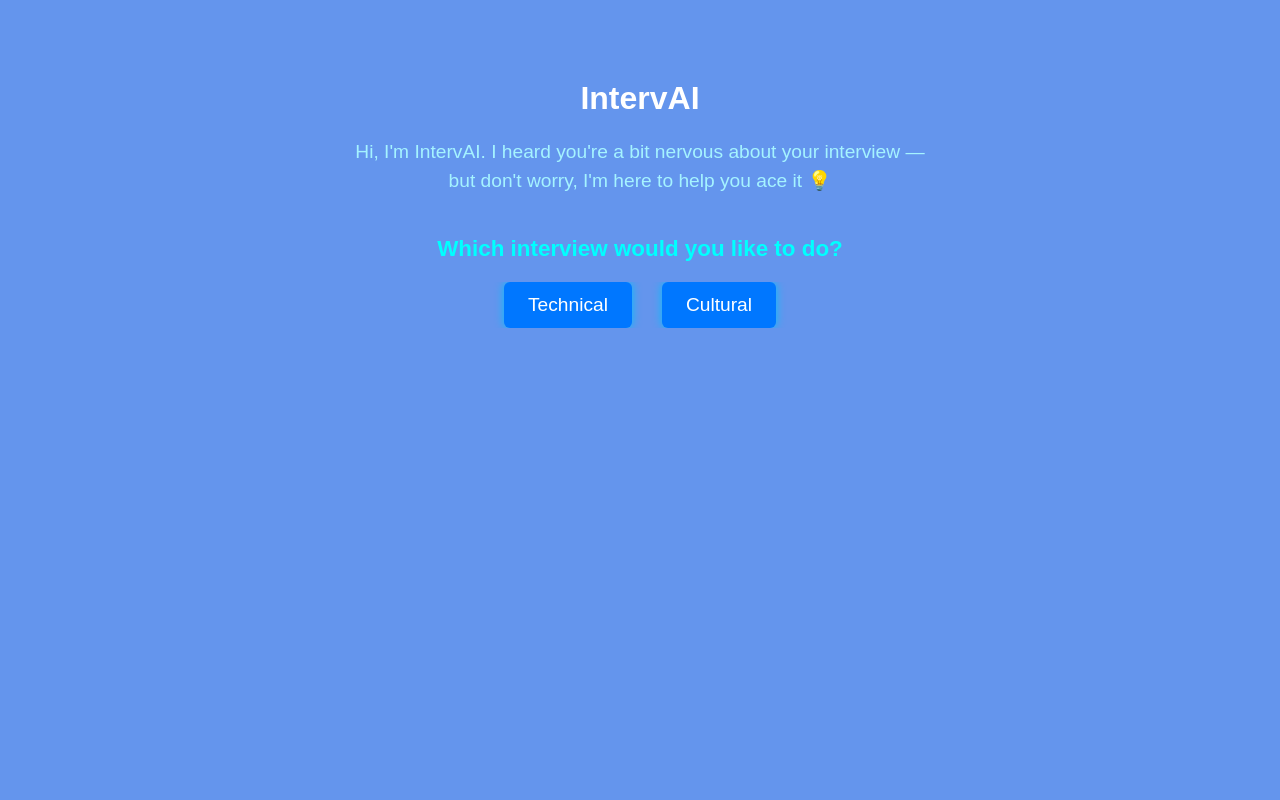
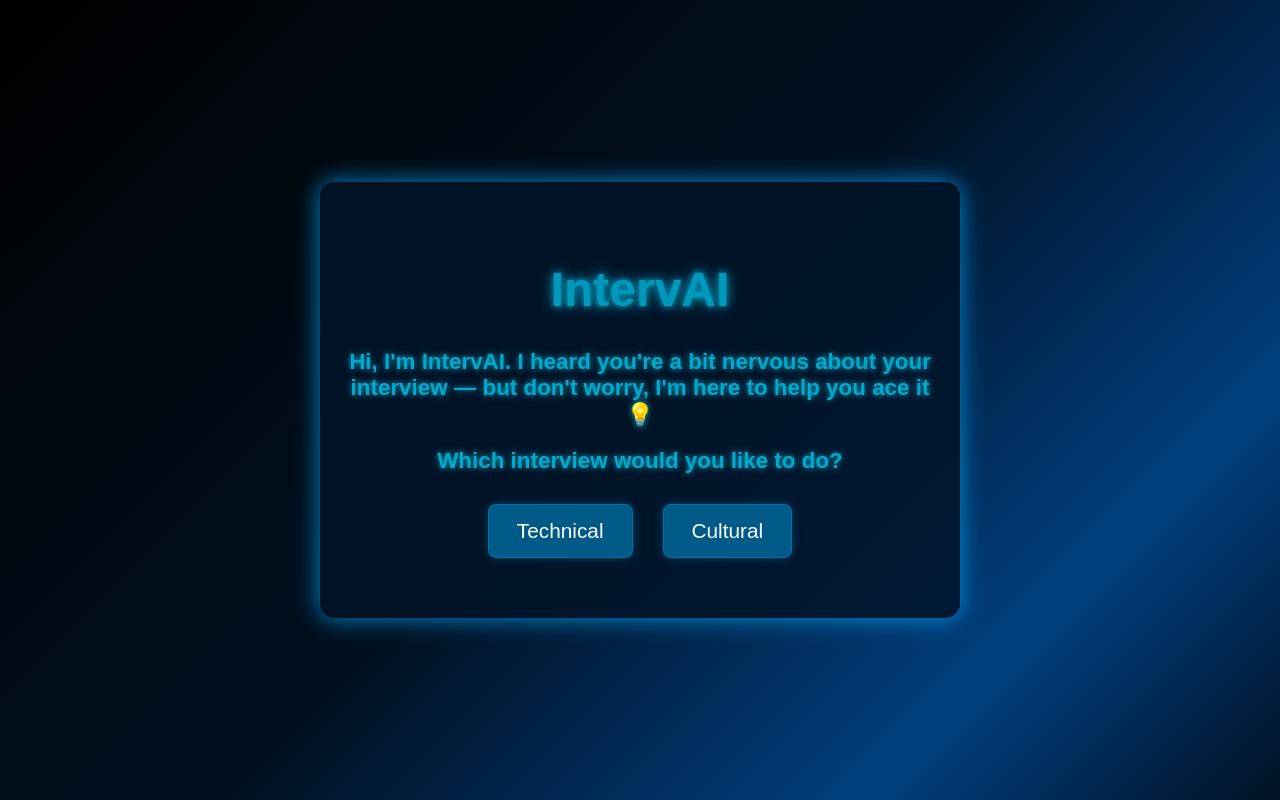
Before and after one commit to AmohelangMohlomi/IntervAI, a Flask app: page /home in a window 1280 px wide. Run offline with Flask 3, Linux system fonts and the light colour scheme.

Commit message:
removed the background image from the quetion part

```diff
--- a/static/css/styles-1.css
+++ b/static/css/styles-1.css
@@ -1,27 +1,91 @@
-body {
-    background-color: cornflowerblue;
+/* === Global styles and intro background with image + blur overlay === */
 
+body, html {
     margin: 0;
+    padding: 0;
+    width: 100%;
+    height: 100%;
     font-family: Arial, sans-serif;
+    overflow-x: hidden;
+    color: white;
+    position: relative;
 }
+/* Dark, almost black overlay with heavy blur */
+body::before {
+    content: '';
+    position: fixed;
+    top: 0; left: 0;
+    width: 100%; height: 100%;
+    background: rgba(0, 0, 0, 0.9); /* almost full black */
+    backdrop-filter: blur(30px);    /* heavy blur */
+    -webkit-backdrop-filter: blur(30px); /* Safari */
+    z-index: -1;
+}
+
+/* === Question page active styles (switch background to neon black-blue gradient) === */
+
+body.question-active {
+    background: linear-gradient(135deg, #000000 0%, #001122 50%, #004080 80%, #001122 100%);
+}
+
+body.question-active::before {
+    content: none; /* remove overlay blur */
+}
+
+/* === Container styling === */
 
 .container {
     text-align: center;
-    padding: 40px 20px;
+    padding: 60px 20px;
+    max-width: 600px;
+    background: rgba(0, 20, 40, 0.85); /* keep your dark translucent bg */
+    border-radius: 15px;
+    box-shadow: 0 0 25px #00aaffcc;   /* neon glow */
+    color: white;
+    /* animation: fadeIn 1s ease-in-out; */
+    margin: 40px auto; /* Fallback layout before intro ends */
 }
+
+/* Center container only after intro is done */
+body.question-active .container {
+    position: fixed;
+    top: 50%;
+    left: 50%;
+    transform: translate(-50%, -50%);
+    margin: 0;
+    background: rgba(0, 20, 40, 0.85);
+    box-shadow: 0 0 25px #00aaffcc;
+    color: white;
+    animation: fadeIn 0.8s ease-in-out;
+}
+
+/* === Headings === */
 
 h1 {
     margin-top: 20px;
-    color: white;
+    font-size: 3rem;
+    color: #0099bb; /* softer cyan */
+    text-shadow: 0 0 6px #0099bb, 0 0 14px #0099bb;
 }
+
+/* === Paragraphs === */
 
 p {
     margin: 20px 0;
-    color: white;
-    font-size: 1.2em;
+    font-size: 1.4em;
+    font-weight: 600;
+    color: #00aacc;
+    text-shadow: 0 0 6px #00aacc;
 }
 
-/* Adjust the image */
+/* === Styled question class === */
+
+.question {
+    margin-bottom: 30px;
+}
+
+/* === Adjust the main image if used elsewhere === */
+
 .main-image {
     width: 400px;
     max-width: 70%;
@@ -29,137 +93,8 @@ p {
     border-radius: 10px;
 }
 
-/* List styling */
-ul {
-    list-style-type: none;
-    margin: 20px 0 0 0;
-    padding: 0;
-    overflow: hidden;
-    display: flex;
-    justify-content: center;
-    gap: 20px;
-}
+/* === Interview options list === */
 
-ul li {
-    padding: 10px 20px;
-    font-size: 120%;
-    color: white;
-    cursor: pointer;
-    transition: background-color 0.3s, color 0.3s;
-    border-radius: 5px;
-}
-
-ul li:hover {
-    color: white;
-    background-color: #123869;
-}
-/* AI Intro Container */
-.ai-intro {
-    position: relative;
-    height: 100vh;
-    background-color: #000814;
-    display: flex;
-    flex-direction: column;
-    justify-content: center;
-    align-items: center;
-    overflow: hidden;
-    color: #00ffff;
-    font-family: 'Courier New', Courier, monospace;
-}
-#bg-image {
-    position: absolute;
-    top: 0;
-    left: 0;
-    width: 100%;
-    height: 100%;
-    background: url('/static/img/hands.jpg') center center/cover no-repeat;
-    filter: blur(20px) brightness(0.5);
-    opacity: 0.3;
-    transition: filter 0.3s ease, opacity 0.3s ease;
-    z-index: 0;
-}
-
-/* Text above background */
-.intro-text {
-    position: relative;
-    z-index: 2;
-    font-size: 1.5rem;
-    white-space: nowrap;
-    margin-bottom: 20px;
-}
-
-.intro-text::after {
-    content: '|';
-    animation: blink 1s step-end infinite;
-}
-
-/* Loading bar container */
-.loading-bar {
-    position: relative;
-    z-index: 2;
-    width: 60%;
-    height: 10px;
-    background-color: #082a3e;
-    border-radius: 10px;
-    overflow: hidden;
-    box-shadow: 0 0 10px #00ffff55;
-}
-
-.loading-fill {
-    width: 0%;
-    height: 100%;
-    background: linear-gradient(to right, #00ffff, #0077ff);
-    box-shadow: 0 0 15px #00ffff;
-    transition: width 0.3s ease;
-}
-
-/* Blink animation */
-@keyframes blink {
-    0%, 100% { opacity: 1; }
-    50% { opacity: 0; }
-}
-
-/* Main content */
-.container {
-    text-align: center;
-    padding: 60px 20px;
-    animation: fadeIn 1s ease-in-out;
-    color: white;
-}
-
-.hidden {
-    display: none;
-}
-
-.fade-in {
-    animation: fadeIn 1s ease-in forwards;
-}
-
-@keyframes fadeIn {
-    from { opacity: 0; transform: translateY(30px); }
-    to { opacity: 1; transform: translateY(0); }
-}
-
-/* Welcome message */
-.welcome-message {
-    font-size: 1.2em;
-    margin-bottom: 40px;
-    color: #a5f3ff;
-    max-width: 600px;
-    margin-left: auto;
-    margin-right: auto;
-    line-height: 1.5;
-}
-
-/* Question */
-.question {
-    font-size: 1.4em;
-    font-weight: bold;
-    color: #00ffff;
-    margin-bottom: 20px;
-}
-
-/* Interview Options */
 ul {
     list-style-type: none;
     margin: 0;
@@ -170,17 +105,113 @@ ul {
 }
 
 ul li {
-    background-color: #0077ff;
-    padding: 12px 24px;
-    border-radius: 6px;
+    background-color: #005a88; /* darker blue */
+    padding: 14px 28px;
+    border-radius: 8px;
     color: white;
-    font-size: 1.2em;
+    font-size: 1.3em;
     cursor: pointer;
-    transition: background 0.3s ease;
-    box-shadow: 0 0 10px #00bfff;
+    transition: background 0.3s ease, box-shadow 0.3s ease, transform 0.2s ease;
+    box-shadow: 0 0 10px #006f9a88;
+    border: 1.5px solid #007fbbaa;
+    user-select: none;
 }
 
 ul li:hover {
-    background-color: #005fc1;
-    box-shadow: 0 0 15px #00ffff;
+    background-color: #00bbff; /* brighter cyan on hover */
+    color: #001f27;
+    box-shadow: 0 0 30px #00bbffcc;
+    transform: scale(1.1);
+    border-color: #00bbffcc;
 }
+
+/* === AI Intro Container === */
+
+.ai-intro {
+    position: fixed; /* Changed from relative to fixed */
+    top: 0;
+    left: 0;
+    width: 100%;
+    height: 100%;
+    background-color: #000814;
+    display: flex;
+    flex-direction: column;
+    justify-content: center;
+    align-items: center;
+    overflow: hidden;
+    color: #00aacc;
+    font-family: 'Courier New', Courier, monospace;
+    z-index: 10; /* Ensure it's on top of everything else */
+}
+
+
+#bg-image {
+    position: absolute;
+    top: 0;
+    left: 0;
+    width: 100%;
+    height: 100%;
+    background: url('/static/img/hands.jpg') center center/cover no-repeat;
+    filter: blur(20px) brightness(0.45);
+    opacity: 0.3;
+    transition: filter 0.3s ease, opacity 0.3s ease;
+    z-index: 0;
+}
+
+/* === Text above background === */
+
+.intro-text {
+    position: relative;
+    z-index: 2;
+    font-size: 1.5rem;
+    white-space: nowrap;
+    margin-bottom: 20px;
+    color: #00aacc;
+    text-shadow: 0 0 8px #00aacc;
+}
+
+.intro-text::after {
+    content: '|';
+    animation: blink 1s step-end infinite;
+}
+
+/* === Loading bar container === */
+
+.loading-bar {
+    position: relative;
+    z-index: 2;
+    width: 60%;
+    height: 10px;
+    background-color: #083040;
+    border-radius: 10px;
+    overflow: hidden;
+    box-shadow: 0 0 8px #00aacc55;
+}
+
+.loading-fill {
+    width: 0%;
+    height: 100%;
+    background: linear-gradient(to right, #00aacc, #004f66);
+    box-shadow: 0 0 12px #00aacc;
+    transition: width 0.3s ease;
+}
+
+/* === Blink animation === */
+
+@keyframes blink {
+    0%, 100% { opacity: 1; }
+    50% { opacity: 0; }
+}
+
+/* === Fade-in animation === */
+
+@keyframes fadeIn {
+    from { opacity: 0; transform: translateY(30px); }
+    to { opacity: 1; transform: translateY(0); }
+}
+
+/* === Hidden class for JS toggling === */
+
+.hidden {
+    display: none !important;
+}
--- a/static/js/ai-intro.js
+++ b/static/js/ai-intro.js
@@ -34,7 +34,13 @@ document.addEventListener("DOMContentLoaded", function () {
             bgImage.style.opacity = "1";
 
             setTimeout(() => {
+                // Add class to body to switch background from image to neon black-blue gradient
+                document.body.classList.add("question-active");
+
+                // Hide the intro container
                 aiIntro.style.display = "none";
+
+                // Show main content container
                 mainContent.classList.remove("hidden");
                 mainContent.classList.add("fade-in");
             }, 1000);
```
